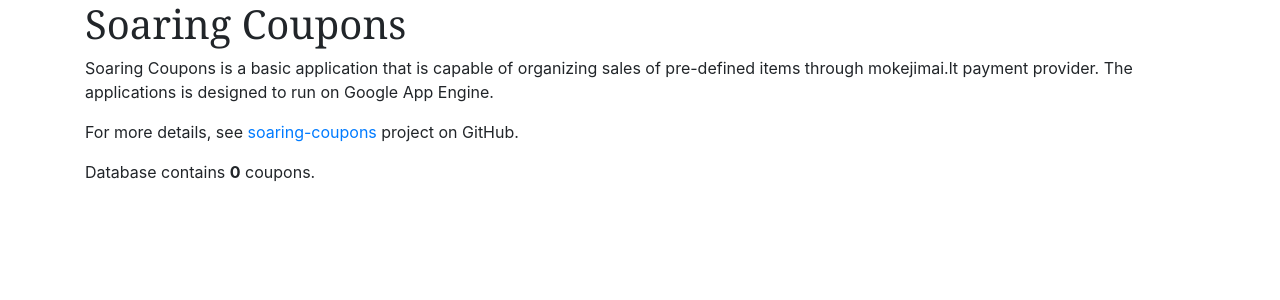
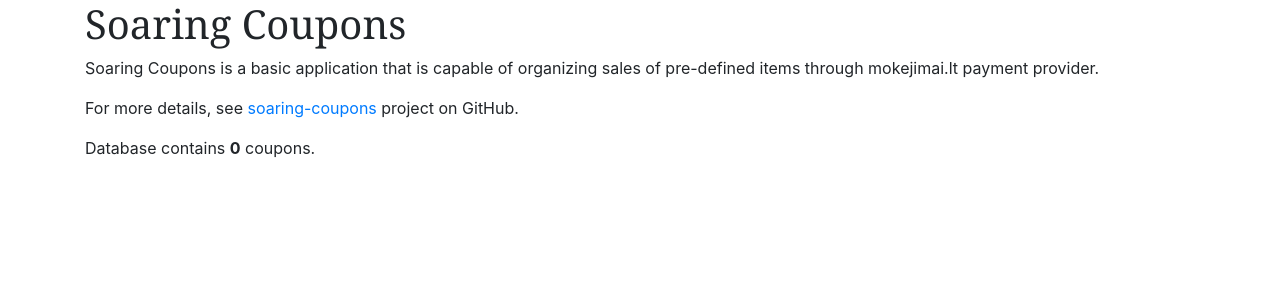
Before and after one commit to kedder/soaring-coupons, a Django app: page /about in a window 1280 px wide. Shown: the top 300 px of the page. Run offline with Django 3.2, Linux system fonts and the light colour scheme; data that the repository does not hold is empty; some libraries are stand-ins or nearby versions.

Commit message:
No more GAE reference

```diff
--- a/coupons/templates/about.html
+++ b/coupons/templates/about.html
@@ -4,7 +4,7 @@
 
 <h1>Soaring Coupons</h1>
 
-<p>Soaring Coupons is a basic application that is capable of organizing sales of pre-defined items through mokejimai.lt payment provider. The applications is designed to run on Google App Engine.</p>
+<p>Soaring Coupons is a basic application that is capable of organizing sales of pre-defined items through mokejimai.lt payment provider.</p>
 
 <p>For more details, see <a href="https://github.com/kedder/soaring-coupons">soaring-coupons</a> project on GitHub.</p>
 
```
Also changed, not shown: README.md.
